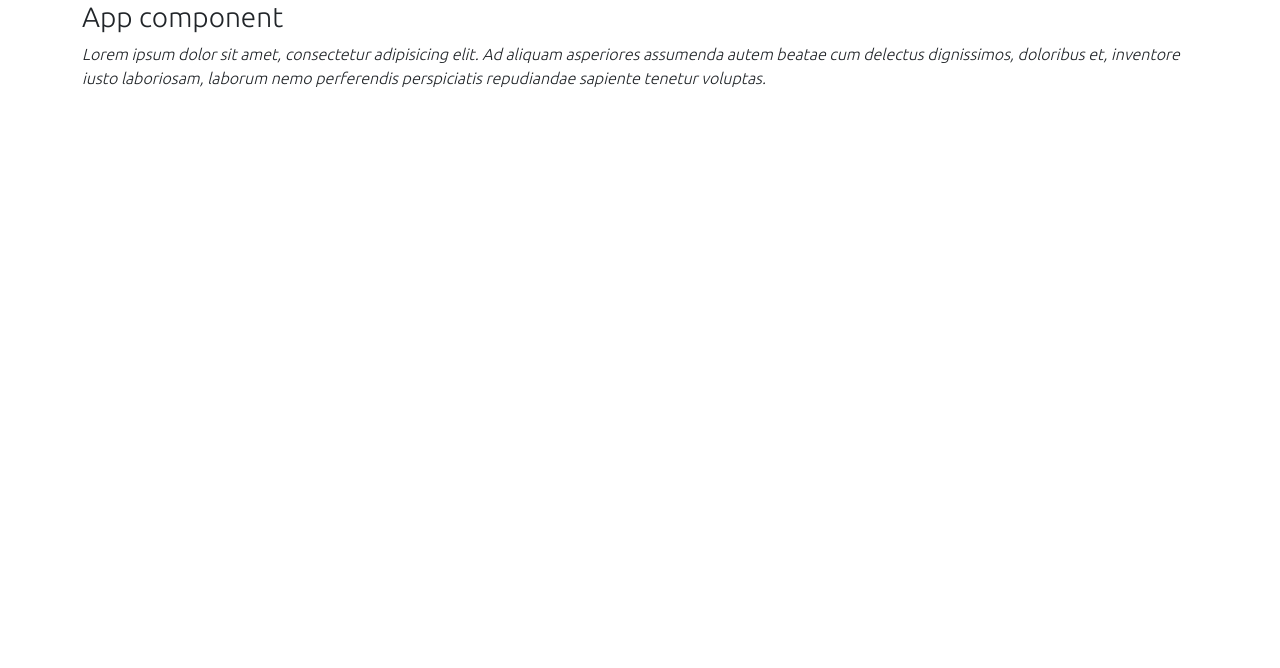
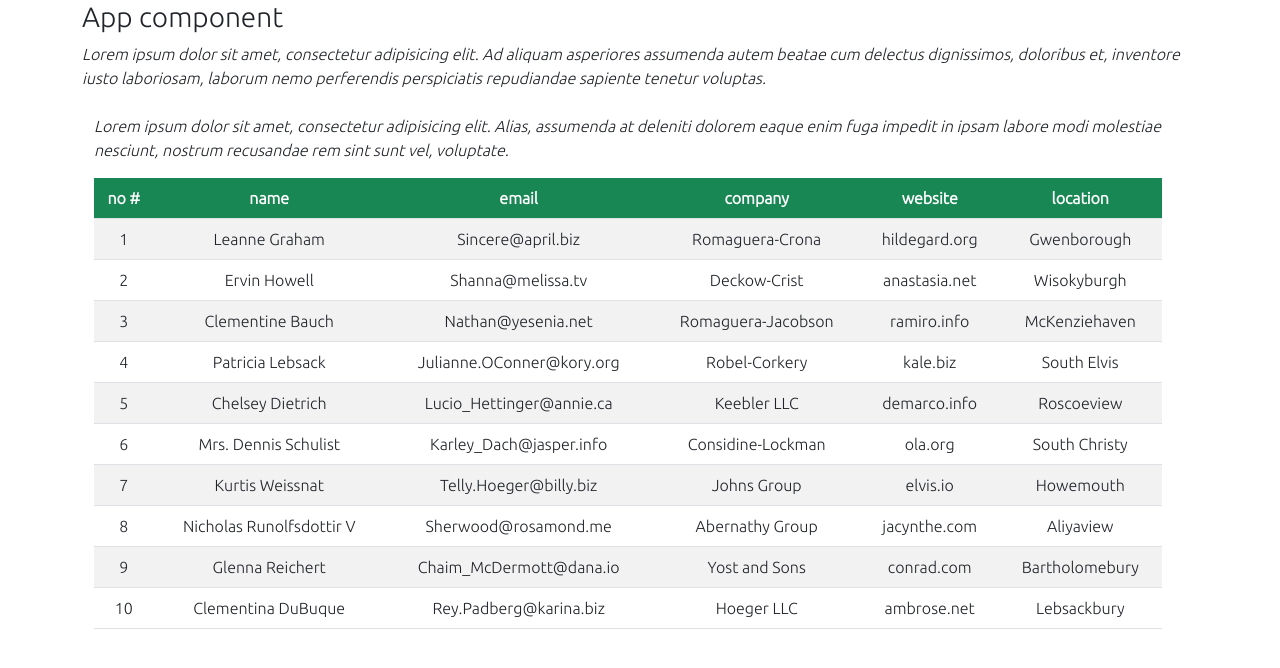
Before and after one commit to 5OO/vue-schnell-kurs, a Vue app: page / in a window 1280 px wide. Shown: the top 668 px of the page. Built offline with nearby package versions, Linux system fonts and the light colour scheme.

Commit message:
on valmis list ja renderdus.

```diff
--- a/src/App.vue
+++ b/src/App.vue
@@ -10,6 +10,7 @@
     </div>
   </div>
 
+<user-list/>
 
 </div>
 
@@ -17,8 +18,9 @@
 
 <script>
 
+import UserList from "@/components/UserList";
 export default {
-  components: {  }
+  components: {UserList  }
 }
 </script>
 <style>
--- /dev/null
+++ b/src/components/UserList.vue
@@ -0,0 +1,285 @@
+<template>
+<!--<h2>User List tuleb siit </h2>-->
+<!--  https://jsonplaceholder.typicode.com/users -->
+
+  <div class="container">
+    <div class="row">
+      <div class="col">
+        <p class="h3 fw-bolder text-success"></p>
+        <p class="fst-italic">Lorem ipsum dolor sit amet, consectetur adipisicing elit. Alias, assumenda at deleniti dolorem eaque enim fuga impedit in ipsam labore modi molestiae nesciunt, nostrum recusandae rem sint sunt vel, voluptate.</p>
+      </div>
+      <div class="row">
+        <div class="col">
+          <table class="table table-hover text-center table-striped">
+            <thead class="bg-success text-white">
+              <tr>
+                <th>no #</th>
+                <th>name</th>
+                <th>email</th>
+                <th>company</th>
+                <th>website</th>
+                <th>location</th>
+              </tr>
+            </thead>
+            <tbody>
+            <tr v-for=" user in users" :key="user.id">
+<td>{{user.id}}</td>
+<td>{{user.name}}</td>
+<td>{{user.email}}</td>
+<td>{{user.company.name}}</td>
+<td>{{user.website}}</td>
+<td>{{user.address.city}}</td>
+            </tr>
+            </tbody>
+          </table>
+        </div>
+      </div>
+    </div>
+  </div>
+</template>
+
+<script>
+export default {
+  name: "UserList",
+  data: function () {
+    return{
+      users: [
+        {
+          "id": 1,
+          "name": "Leanne Graham",
+          "username": "Bret",
+          "email": "Sincere@april.biz",
+          "address": {
+            "street": "Kulas Light",
+            "suite": "Apt. 556",
+            "city": "Gwenborough",
+            "zipcode": "92998-3874",
+            "geo": {
+              "lat": "-37.3159",
+              "lng": "81.1496"
+            }
+          },
+          "phone": "1-770-736-8031 x56442",
+          "website": "hildegard.org",
+          "company": {
+            "name": "Romaguera-Crona",
+            "catchPhrase": "Multi-layered client-server neural-net",
+            "bs": "harness real-time e-markets"
+          }
+        },
+        {
+          "id": 2,
+          "name": "Ervin Howell",
+          "username": "Antonette",
+          "email": "Shanna@melissa.tv",
+          "address": {
+            "street": "Victor Plains",
+            "suite": "Suite 879",
+            "city": "Wisokyburgh",
+            "zipcode": "90566-7771",
+            "geo": {
+              "lat": "-43.9509",
+              "lng": "-34.4618"
+            }
+          },
+          "phone": "010-692-6593 x09125",
+          "website": "anastasia.net",
+          "company": {
+            "name": "Deckow-Crist",
+            "catchPhrase": "Proactive didactic contingency",
+            "bs": "synergize scalable supply-chains"
+          }
+        },
+        {
+          "id": 3,
+          "name": "Clementine Bauch",
+          "username": "Samantha",
+          "email": "Nathan@yesenia.net",
+          "address": {
+            "street": "Douglas Extension",
+            "suite": "Suite 847",
+            "city": "McKenziehaven",
+            "zipcode": "59590-4157",
+            "geo": {
+              "lat": "-68.6102",
+              "lng": "-47.0653"
+            }
+          },
+          "phone": "1-463-123-4447",
+          "website": "ramiro.info",
+          "company": {
+            "name": "Romaguera-Jacobson",
+            "catchPhrase": "Face to face bifurcated interface",
+            "bs": "e-enable strategic applications"
+          }
+        },
+        {
+          "id": 4,
+          "name": "Patricia Lebsack",
+          "username": "Karianne",
+          "email": "Julianne.OConner@kory.org",
+          "address": {
+            "street": "Hoeger Mall",
+            "suite": "Apt. 692",
+            "city": "South Elvis",
+            "zipcode": "53919-4257",
+            "geo": {
+              "lat": "29.4572",
+              "lng": "-164.2990"
+            }
+          },
+          "phone": "493-170-9623 x156",
+          "website": "kale.biz",
+          "company": {
+            "name": "Robel-Corkery",
+            "catchPhrase": "Multi-tiered zero tolerance productivity",
+            "bs": "transition cutting-edge web services"
+          }
+        },
+        {
+          "id": 5,
+          "name": "Chelsey Dietrich",
+          "username": "Kamren",
+          "email": "Lucio_Hettinger@annie.ca",
+          "address": {
+            "street": "Skiles Walks",
+            "suite": "Suite 351",
+            "city": "Roscoeview",
+            "zipcode": "33263",
+            "geo": {
+              "lat": "-31.8129",
+              "lng": "62.5342"
+            }
+          },
+          "phone": "(254)954-1289",
+          "website": "demarco.info",
+          "company": {
+            "name": "Keebler LLC",
+            "catchPhrase": "User-centric fault-tolerant solution",
+            "bs": "revolutionize end-to-end systems"
+          }
+        },
+        {
+          "id": 6,
+          "name": "Mrs. Dennis Schulist",
+          "username": "Leopoldo_Corkery",
+          "email": "Karley_Dach@jasper.info",
+          "address": {
+            "street": "Norberto Crossing",
+            "suite": "Apt. 950",
+            "city": "South Christy",
+            "zipcode": "23505-1337",
+            "geo": {
+              "lat": "-71.4197",
+              "lng": "71.7478"
+            }
+          },
+          "phone": "1-477-935-8478 x6430",
+          "website": "ola.org",
+          "company": {
+            "name": "Considine-Lockman",
+            "catchPhrase": "Synchronised bottom-line interface",
+            "bs": "e-enable innovative applications"
+          }
+        },
+        {
+          "id": 7,
+          "name": "Kurtis Weissnat",
+          "username": "Elwyn.Skiles",
+          "email": "Telly.Hoeger@billy.biz",
+          "address": {
+            "street": "Rex Trail",
+            "suite": "Suite 280",
+            "city": "Howemouth",
+            "zipcode": "58804-1099",
+            "geo": {
+              "lat": "24.8918",
+              "lng": "21.8984"
+            }
+          },
+          "phone": "210.067.6132",
+          "website": "elvis.io",
+          "company": {
+            "name": "Johns Group",
+            "catchPhrase": "Configurable multimedia task-force",
+            "bs": "generate enterprise e-tailers"
+          }
+        },
+        {
+          "id": 8,
+          "name": "Nicholas Runolfsdottir V",
+          "username": "Maxime_Nienow",
+          "email": "Sherwood@rosamond.me",
+          "address": {
+            "street": "Ellsworth Summit",
+            "suite": "Suite 729",
+            "city": "Aliyaview",
+            "zipcode": "45169",
+            "geo": {
+              "lat": "-14.3990",
+              "lng": "-120.7677"
+            }
+          },
+          "phone": "586.493.6943 x140",
+          "website": "jacynthe.com",
+          "company": {
+            "name": "Abernathy Group",
+            "catchPhrase": "Implemented secondary concept",
+            "bs": "e-enable extensible e-tailers"
+          }
+        },
+        {
+          "id": 9,
+          "name": "Glenna Reichert",
+          "username": "Delphine",
+          "email": "Chaim_McDermott@dana.io",
+          "address": {
+            "street": "Dayna Park",
+            "suite": "Suite 449",
+            "city": "Bartholomebury",
+            "zipcode": "76495-3109",
+            "geo": {
+              "lat": "24.6463",
+              "lng": "-168.8889"
+            }
+          },
+          "phone": "(775)976-6794 x41206",
+          "website": "conrad.com",
+          "company": {
+            "name": "Yost and Sons",
+            "catchPhrase": "Switchable contextually-based project",
+            "bs": "aggregate real-time technologies"
+          }
+        },
+        {
+          "id": 10,
+          "name": "Clementina DuBuque",
+          "username": "Moriah.Stanton",
+          "email": "Rey.Padberg@karina.biz",
+          "address": {
+            "street": "Kattie Turnpike",
+            "suite": "Suite 198",
+            "city": "Lebsackbury",
+            "zipcode": "31428-2261",
+            "geo": {
+              "lat": "-38.2386",
+              "lng": "57.2232"
+            }
+          },
+          "phone": "024-648-3804",
+          "website": "ambrose.net",
+          "company": {
+            "name": "Hoeger LLC",
+            "catchPhrase": "Centralized empowering task-force",
+            "bs": "target end-to-end models"
+          }
+        }
+      ]
+    }
+  }
+}
+</script>
+
+<style scoped>
+
+</style>
```
